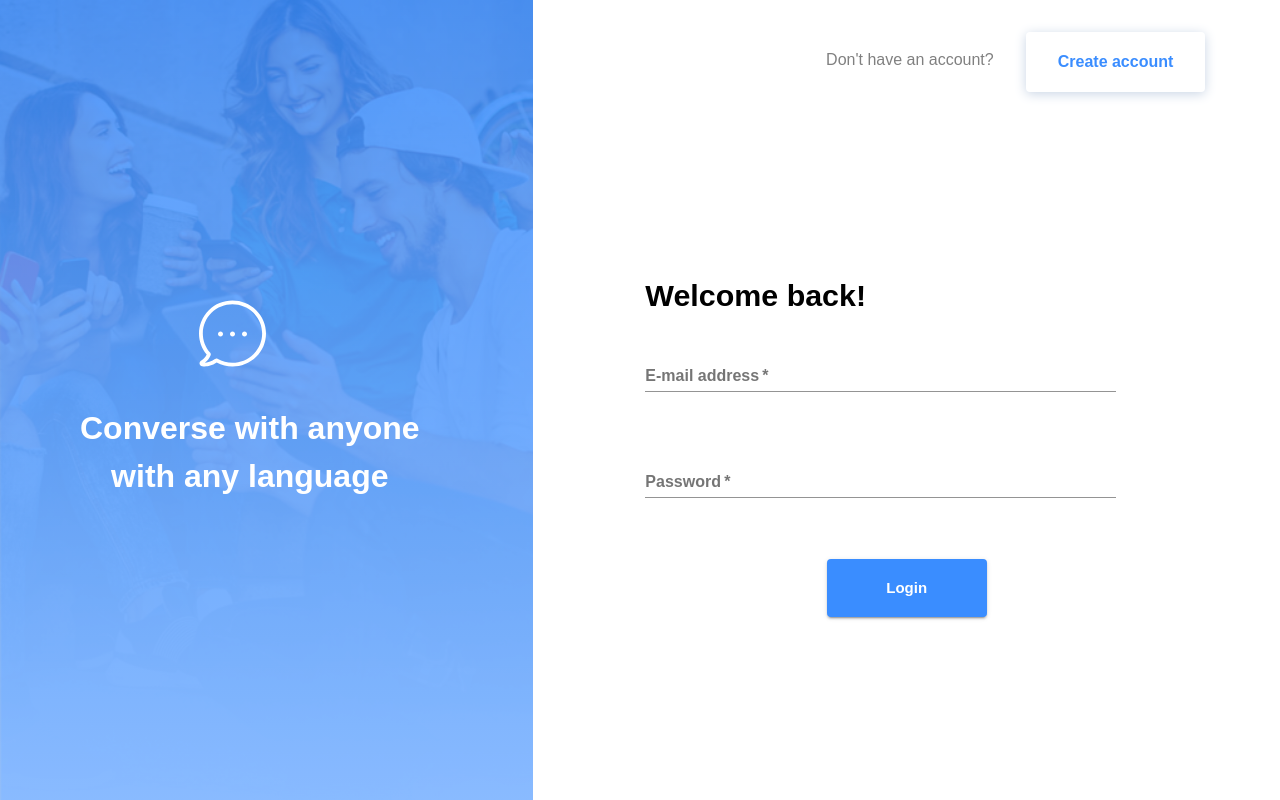
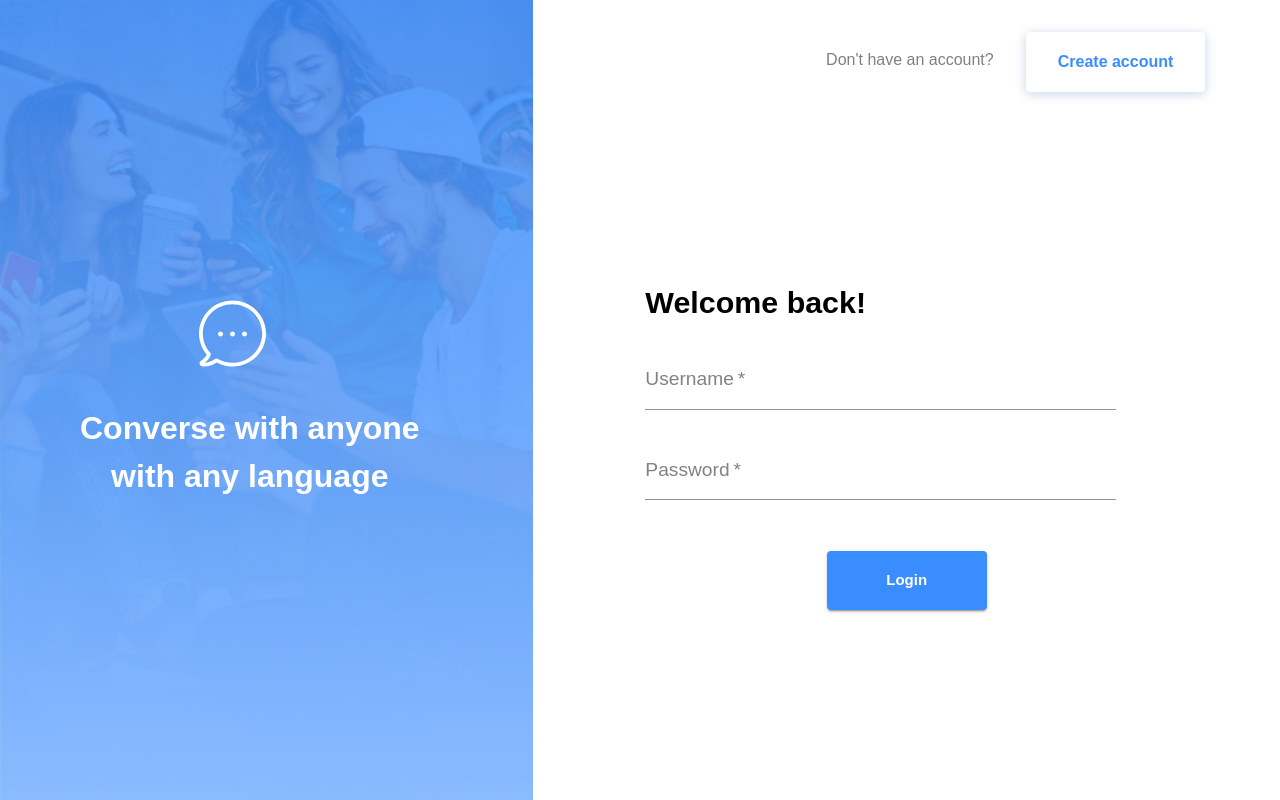
Before and after one commit to saarthak08/messenger-starter, a React (Create React App) app in the folder client/: page /login in a window 1280 px wide. Built offline with nearby package versions, Linux system fonts and the light colour scheme; no server answers.

Commit message:
refactor: refactor authStyles & Login Screen

```diff
--- /dev/null
+++ b/client/src/components/AuthStyles.js
@@ -0,0 +1,41 @@
+import { makeStyles } from '@material-ui/core';
+
+const useAuthStyles = makeStyles((theme) => ({
+    root: {
+        direction: "row",
+        height: "100vh"
+    },
+    topBox: {
+        display: "flex",
+        color: "grey",
+        width: "90%",
+        margin: "2rem 0",
+        justifyContent: "flex-end",
+    },
+    topText: {
+        marginRight: "2rem",
+        padding: "1rem 0 0 2rem",
+    },
+    topButton: {
+        fontSize: "1rem",
+        boxShadow: "0px 2px 12px  #c9d5e5",
+        padding: "1rem 2rem",
+    },
+
+    form: {
+        width: "70%",
+        margin: "auto auto",
+    },
+    submitButton: {
+        display: "flex",
+        margin: "2rem auto",
+        padding: "1rem",
+        width: "10rem",
+        fontWeight: "bolder",
+    },
+    formControl: {
+        width: "90%",
+        margin: "1.2rem auto",
+    },
+}));
+export default useAuthStyles;
--- a/client/src/components/Login.js
+++ b/client/src/components/Login.js
@@ -8,62 +8,15 @@ import {
   Button,
   FormControl,
   TextField,
-  makeStyles,
 } from "@material-ui/core";
 import { login } from "../store/utils/thunkCreators";
 import AuthPageImage from "./AuthPageImage";
-
-
-const useStyles = makeStyles((theme) => ({
-  root: {
-    direction: "row",
-    height: "100vh"
-  },
-  registerBox: {
-    display: "flex",
-    color: "grey",
-    width: "90%",
-    margin: "2rem 0",
-    justifyContent: "flex-end",
-  },
-  registerText: {
-    marginRight: "2rem",
-    padding: "1rem 0 0 2rem",
-  },
-  registerButton: {
-    fontSize: "1rem",
-    boxShadow: "0px 2px 12px  #c9d5e5",
-    padding: "1rem 2rem",
-  },
-
-  formLogin: {
-    width: "70%",
-    margin: "auto auto",
-  },
-  submitButton: {
-    display: "flex",
-    margin: "2rem auto",
-    padding: "1rem",
-    width: "10rem",
-    fontWeight: "bolder",
-  },
-  formControl: {
-    width: "90%",
-    margin: "1.8rem auto",
-  },
-  label: {
-    fontWeight: "bold",
-    "& .Mui-focused": {
-      color: "#bab8b8",
-      fontSize: "1.3rem",
-      fontWeight: "bold"
-    }
-  },
-}));
+import useAuthStyles from "./AuthStyles";
 
 const Login = (props) => {
   const history = useHistory();
-  const classes = useStyles();
+
+  const classes = useAuthStyles();
   const { user, login } = props;
 
   const handleLogin = async (event) => {
@@ -82,24 +35,22 @@ const Login = (props) => {
     <Grid container className={classes.root}>
       <AuthPageImage />
       <Grid item direction="column" md={7} alignItems="flex-start" container>
-        <Box className={classes.registerBox}>
-          <Typography className={classes.registerText} >Don't have an account?</Typography>
-          <Button className={classes.registerButton} onClick={() => history.push("/register")} color="primary">Create account</Button>
+        <Box className={classes.topBox}>
+          <Typography className={classes.topText} >Don't have an account?</Typography>
+          <Button className={classes.topButton} onClick={() => history.push("/register")} color="primary">Create account</Button>
         </Box>
-        <form onSubmit={handleLogin} className={classes.formLogin}>
-          <Typography variant="h5" style={{ fontWeight: "bold", fontSize: "1.9rem" }}>
+        <form onSubmit={handleLogin} className={classes.form}>
+          <Typography variant="h5" style={{ fontWeight: "bold", fontSize: "1.9rem", margin: "0 0 1rem 0" }}>
             Welcome back!
           </Typography>
 
           <Grid>
-            <FormControl fullWidth className={classes.formControl}>
+            <FormControl margin="normal" fullWidth className={classes.formControl}>
               <TextField
-                aria-label="email"
-                label="E-mail address"
-                name="email"
+                aria-label="username"
+                label="Username"
+                name="username"
                 type="text"
-                className={classes.label}
-                InputLabelProps={{ classes: { root: classes.label } }}
                 required
               />
             </FormControl>
@@ -116,8 +67,6 @@ const Login = (props) => {
                 aria-label="password"
                 type="password"
                 name="password"
-                className={classes.label}
-                InputLabelProps={{ classes: { root: classes.label } }}
                 inputProps={{ minLength: 6 }}
                 required
               />
--- a/client/src/themes/theme.js
+++ b/client/src/themes/theme.js
@@ -13,7 +13,20 @@ export const theme = createMuiTheme({
   overrides: {
     MuiInput: {
       input: {
-        fontWeight: "bold"
+        fontSize: "1.2rem",
+        fontWeight: "bold",
+        color: "black"
+      },
+    },
+    MuiInputLabel: {
+      root: {
+        color: "#828282",
+        fontSize: "1.2rem",
+        margin: "-0.8rem 0",
+        "&$focused": {
+          fontSize: "1.3rem",
+          color: "#828282"
+        }
       }
     }
   },
```
